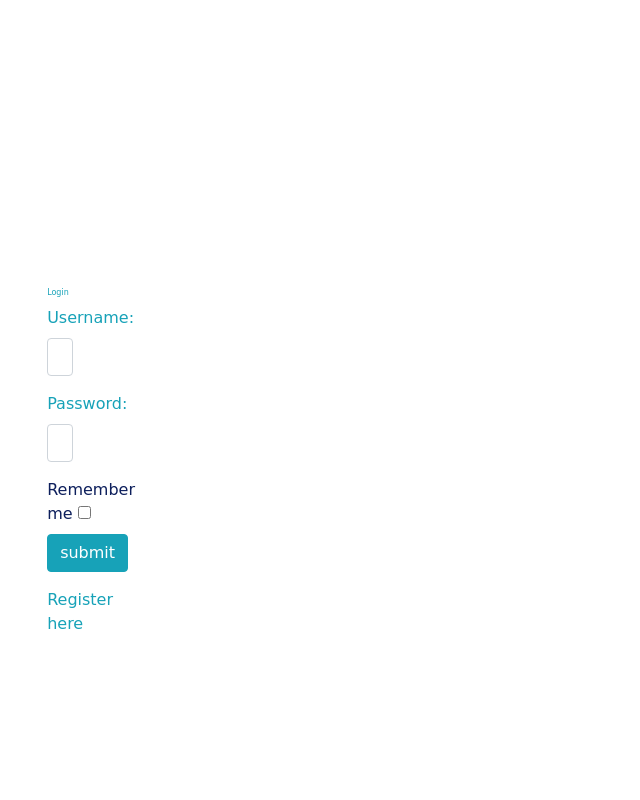
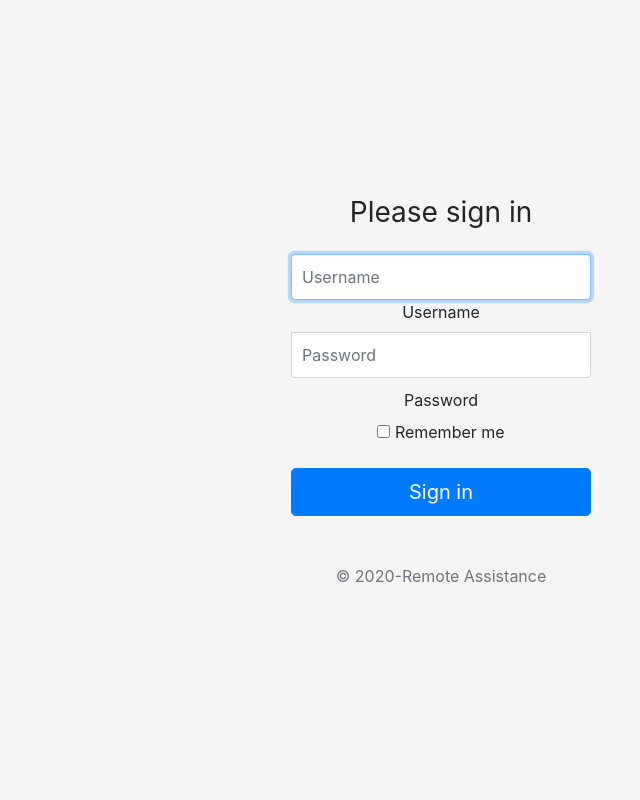
Before and after one commit to FreakJazz/DJango-Interface, a Django app: template assistant/templates/sing_in.html in a window 1280 px wide. Shown: the whole page, without its empty margins (199-839 px from the left). Run offline with Django 3.2, Linux system fonts and the light colour scheme; the template is opened without the code that fills it, so the values that code supplies are empty; some libraries are stand-ins or nearby versions.

Commit message:
Change Dates interface

```diff
--- a/assistant/post/views.py
+++ b/assistant/post/views.py
@@ -73,7 +73,6 @@ def prueba(request):
 
 @csrf_exempt
 def chat(request):
-
     chat_ext = loader.get_template('templates/chat.html')
     ctx = {}
     doc = chat_ext.render(ctx)
--- a/assistant/templates/index.html
+++ b/assistant/templates/index.html
@@ -12,12 +12,10 @@
     <meta name="generator" content="Jekyll v4.0.1">
     <title>Remote Assistance</title>
 
-    <link rel = "stylesheet", href = "https://stackpath.bootstrapcdn.com/font-awesome/4.7.0/css/font-awesome.min.css">
     <!-- Bootstrap core CSS -->
     <link rel="stylesheet" href="https://stackpath.bootstrapcdn.com/bootstrap/4.5.0/css/bootstrap.min.css" integrity="sha384-9aIt2nRpC12Uk9gS9baDl411NQApFmC26EwAOH8WgZl5MYYxFfc+NcPb1dKGj7Sk" crossorigin="anonymous">
     <script src="https://ajax.googleapis.com/ajax/libs/jquery/2.1.4/jquery.min.js"></script>
     <script src="https://stackpath.bootstrapcdn.com/bootstrap/4.5.0/js/bootstrap.min.js" integrity="sha384-OgVRvuATP1z7JjHLkuOU7Xw704+h835Lr+6QL9UvYjZE3Ipu6Tp75j7Bh/kR0JKI" crossorigin="anonymous"></script>
-    <link rel="stylesheet" href="{% static 'css/bootstrap.min.css' %}" type="text/css" media="all">
     <meta name="theme-color" content="#563d7c">
 
     <!-- Custom styles for this template -->
@@ -29,7 +27,7 @@
     <header class="card">
       <nav class="navbar navbar-light bg-black">
         <a class="navbar-brand" href="">
-        <img style="width:150px; height:40px;" src = "{% static 'images/logo.png' %}" width="30" height="30" class="d-inline-block align-top" alt="">
+        <img style="width:150px; height:40px;" src = "{% static 'images/logo.png' %}" class="d-inline-block align-top" alt="">
         Remote Assistance
       </a>
       </nav>
--- a/assistant/templates/sing_in.html
+++ b/assistant/templates/sing_in.html
@@ -18,9 +18,8 @@
     <link rel="stylesheet" href="https://stackpath.bootstrapcdn.com/bootstrap/4.5.0/css/bootstrap.min.css" integrity="sha384-9aIt2nRpC12Uk9gS9baDl411NQApFmC26EwAOH8WgZl5MYYxFfc+NcPb1dKGj7Sk" crossorigin="anonymous">
     <script src="https://ajax.googleapis.com/ajax/libs/jquery/2.1.4/jquery.min.js"></script>
     <script src="https://stackpath.bootstrapcdn.com/bootstrap/4.5.0/js/bootstrap.min.js" integrity="sha384-OgVRvuATP1z7JjHLkuOU7Xw704+h835Lr+6QL9UvYjZE3Ipu6Tp75j7Bh/kR0JKI" crossorigin="anonymous"></script>
-    <link href="{% static 'css/cssbootstrap.min.css' %}" rel="stylesheet" integrity="sha384-9aIt2nRpC12Uk9gS9baDl411NQApFmC26EwAOH8WgZl5MYYxFfc+NcPb1dKGj7Sk" crossorigin="FreakJazz">
+    <link href="{% static 'css/bootstrap.min.css'%} " rel="stylesheet">
     <link href="{% static 'css/signin.css'%} " rel="stylesheet">
-    <link href="{% static 'css/styles.css'%} " rel="stylesheet">
     <meta name="theme-color" content="#563d7c">
 
 
@@ -42,34 +41,32 @@
     </style>
     <!-- Custom styles for this template -->
   </head>
-  <body>
-    <div id="login">
-        <h3 class="text-center text-white pt-5">Login form</h3>
-        <div class="container">
-            <div id="login-row" class="row justify-content-center align-items-center">
-                <div id="login-column" class="col-md-6">
-                    <div id="login-box" class="col-md-12">
-                        <form id="login-form" class="form" action="" method="post">
-                            <h3 class="text-center text-info">Login</h3>
-                            <div class="form-group">
-                                <label for="username" class="text-info">Username:</label><br>
-                                <input type="text" name="username" id="username" class="form-control">
-                            </div>
-                            <div class="form-group">
-                                <label for="password" class="text-info">Password:</label><br>
-                                <input type="text" name="password" id="password" class="form-control">
-                            </div>
-                            <div class="form-group">
-                                <label for="remember-me" class="text-info"><span>Remember me</span> <span><input id="remember-me" name="remember-me" type="checkbox"></span></label><br>
-                                <input type="submit" name="submit" class="btn btn-info btn-md" value="submit">
-                            </div>
-                            <div id="register-link" class="text-right">
-                                <a href="#" class="text-info">Register here</a>
-                            </div>
-                        </form>
-                    </div>
-                </div>
-            </div>
-        </div>
-    </div>
+  <body class="text-center">
+
+  <form action="/chat_assis", method = "POST", class="form-signin" id="formulario">
+            {% csrf_token %}
+  <div class="text-center mb-4">
+    <h1 class="h3 mb-3 font-weight-normal">Please sign in</h1>
+  </div>
+
+  <div class="form-label-group">
+    <input type="username" id="inputUser" class="form-control" placeholder="Username" required autofocus>
+    <label for="inputUsername">Username</label>
+  </div>
+
+  <div class="form-label-group">
+    <input type="password" id="inputPassword" class="form-control" placeholder="Password" required>
+    <label for="inputPassword">Password</label>
+  </div>
+
+  <div class="checkbox mb-3">
+    <label>
+      <input type="checkbox" value="remember-me"> Remember me
+    </label>
+  </div>
+  <button class="btn btn-lg btn-primary btn-block" type="submit">Sign in</button>
+  <p class="mt-5 mb-3 text-muted text-center">&copy; 2020-Remote Assistance</p>
+</form>
 </body>
+
+</html>
```
Also changed, not shown: assistant/assistant/settings.py (+7 -0 lines), assistant/static/js/app.js (+10 -29 lines), assistant/templates/chat.html (added, +94 -0 lines).
